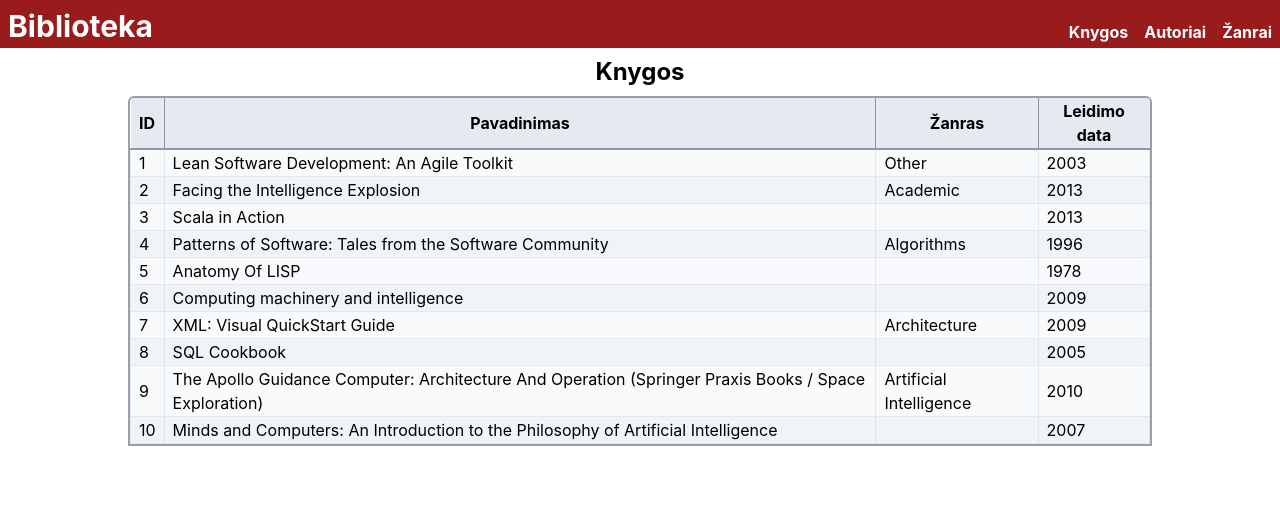
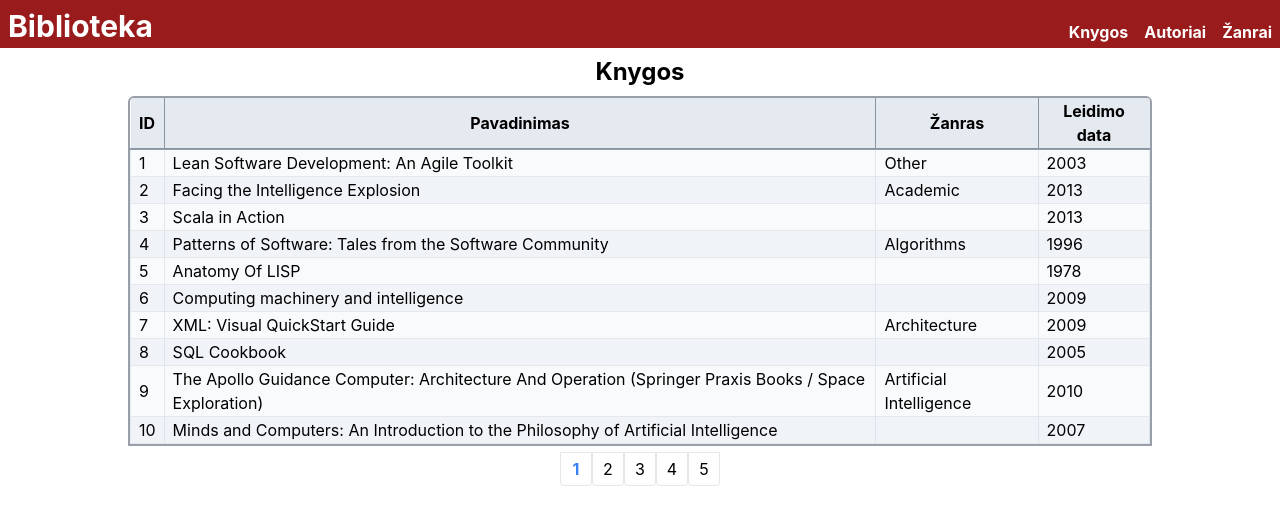
Before and after one commit to NegreckisMartynas/36gr-React-Mysql, a Next.js app: page / in a window 1280 px wide. Shown: the top 524 px of the page. Built offline with nearby package versions, Linux system fonts and the light colour scheme.

Commit message:
Paginator, fixed race condition

```diff
--- a/components/FetchTable.tsx
+++ b/components/FetchTable.tsx
@@ -1,17 +1,19 @@
 import { params } from "@utility/url";
 import React from "react";
 import Table from '@components/Table'
+import Paginator from "@components/Paginator";
 
 type FetchTableState = {
   query: Query,
-  data: object[]
+  data: object[],
+  total: number
 }
 
 type Query = {
-  page?: number,
+  page: number,
   sort?: string,
   sortOrder?: 'desc' | 'asc',
-  limit?: number
+  limit: number
 }
 
 type FetchTableProps = {
@@ -23,15 +25,17 @@ export default class FetchTable extends React.Component<FetchTableProps, FetchTa
   constructor(props: FetchTableProps) {
     super(props);
     this.state = {
-      query: {},
-      data: []
+      query: {
+        page: 1,
+        limit: 10
+      },
+      data: [],
+      total: 0
     }
   }
 
   componentDidMount() {
-    fetch(this.props.endpoint + params(this.state.query))
-        .then(res => res.json())
-        .then(data => this.setState({...this.state, data: data}))
+    this.fetchData()
   }
 
   headers = () => {
@@ -40,22 +44,39 @@ export default class FetchTable extends React.Component<FetchTableProps, FetchTa
 
   render() {
     return (
-      <Table
-        headers={this.headers()}
-        body={this.state.data}
-        onSort={this.sort}
-      ></Table>
+      <div>
+        <Table
+          headers={this.headers()}
+          body={this.state.data}
+          onSort={this.sort}
+        ></Table>
+        <Paginator active={this.state.query.page ?? 1}
+                   total={Math.ceil(this.state.total/this.state.query.limit)}
+                   onPageClick={this.page}></Paginator>
+      </div>
     )
   }
 
   sort = (s: {column: string, order: 'asc' | 'desc'}) => {
-    this.setState({...this.state, query: {...this.state.query, sort: s.column, sortOrder: s.order}})
-    this.fetchData();
+    this.setState(
+      {...this.state, query: {...this.state.query, sort: s.column, sortOrder: s.order}},
+      this.fetchData)
+    ;
+  }
+
+  page = (page: number) => {
+    this.setState(
+      {...this.state, query: {...this.state.query, page}},
+      this.fetchData)
   }
 
   fetchData = () => {
-    fetch('/api/books' + params(this.state.query))
+    fetch(this.props.endpoint + params(this.state.query))
         .then(res => res.json())
-        .then(data => this.setState({...this.state, data: data}))
+        .then(res => {
+          this.setState(old => {
+            return {...old, data: res.data, total: res.total}
+          })
+        })
   }
 }
--- /dev/null
+++ b/components/Paginator.tsx
@@ -0,0 +1,49 @@
+type PaginatorProps = {
+    active: number,
+    total: number,
+    onPageClick: (num: number) => void
+}
+
+export default function Paginator(props: PaginatorProps) {
+
+    return (
+        <div className="flex justify-center">
+            {buttons(props.active, props.total, props.onPageClick)}
+        </div>
+    )
+}
+
+function buttons(active: number, total: number, onPageClick: (num: number) => void) {
+    const buttons: JSX.Element[] = paginatorRange(active, total).map( (e, i) => {
+        if(e === 'skip') return (
+            <span key={'skip'+i} className="p-1 w-8 text-center">...</span>
+        )
+        else return (
+            <button key={e}
+                    className={`border rounded-b p-1 w-8 ${e === active ? 'text-blue-500 font-bold':''}`}
+                    onClick={() => onPageClick(e)}>
+                {e}
+            </button>
+        )
+    })
+
+    return buttons;
+}
+
+function paginatorRange(active:number, total: number): (number|'skip')[] {
+    let min = active - 2;
+    let max = active + 2;
+    if( min <= 2 ) min = 1;
+    if( max >= total-2 ) max = total;
+
+    let pages: (number|'skip')[] = []
+
+    if(min > 1) pages.push(1, 'skip')
+    for(let i = min; i <= max; i++) {
+        pages.push(i);
+    }
+    if(max < total) {
+        pages.push('skip', total)
+    }
+    return pages;
+}
--- a/pages/api/books/index.ts
+++ b/pages/api/books/index.ts
@@ -1,14 +1,17 @@
 import type { NextApiRequest, NextApiResponse } from 'next'
 import {Book, BookProperty, BookQuery} from './types'
-import {compare, takeInt, takeString, firstOrOnly, isKeyOf} from '@utility/api'
+import {compare, takeInt, takeString, firstOrOnly, isKeyOf, isInteger} from '@utility/api'
 import { booksList } from './data';
 
 export default function handler(
     req: NextApiRequest,
-    res: NextApiResponse<Book[]>
+    res: NextApiResponse<{total:number, data: Book[]}>
 ) {
     const query = formValidQuery(req);
-    res.status(200).json(getBooks(query.page, query.sort, query.sortOrder, query.limit))
+    res.status(200).json({
+        total: getBooksTotal(),
+        data: getBooks(query.page, query.sort, query.sortOrder, query.limit)
+    })
 }
 
 function formValidQuery(request: NextApiRequest): BookQuery {
@@ -18,7 +21,7 @@ function formValidQuery(request: NextApiRequest): BookQuery {
         sortOrder: 'desc',
         limit: 10
     }
-    if(request.query.page && Number.isInteger(request.query.page)) {
+    if(request.query.page && isInteger(request.query.page)) {
         queryObject.page = takeInt(request.query.page);
     }
     if(request.query.sort && isKeyOf(BookProperty, request.query.sort)) {
@@ -39,3 +42,7 @@ function getBooks(page: number, sort: keyof typeof BookProperty, sortOrder: 'des
             .sort((a:Book,b:Book) => sortOrder === 'desc' ? compare(a[sort], b[sort]): - compare(a[sort], b[sort]))
             .slice(limit * (page-1), limit * page);
 }
+
+function getBooksTotal() {
+    return booksList.length;
+}
--- a/utility/api.ts
+++ b/utility/api.ts
@@ -1,3 +1,7 @@
+export function isInteger(param:string|string[]|undefined) {
+    return !isNaN(param as any) && Number.isInteger(Number.parseInt(takeString(param)));
+}
+
 export function firstOrOnly(param:string|string[]|undefined): string {
     if(param == undefined) return '';
     return Array.isArray(param) ? param[0] : param;
```
